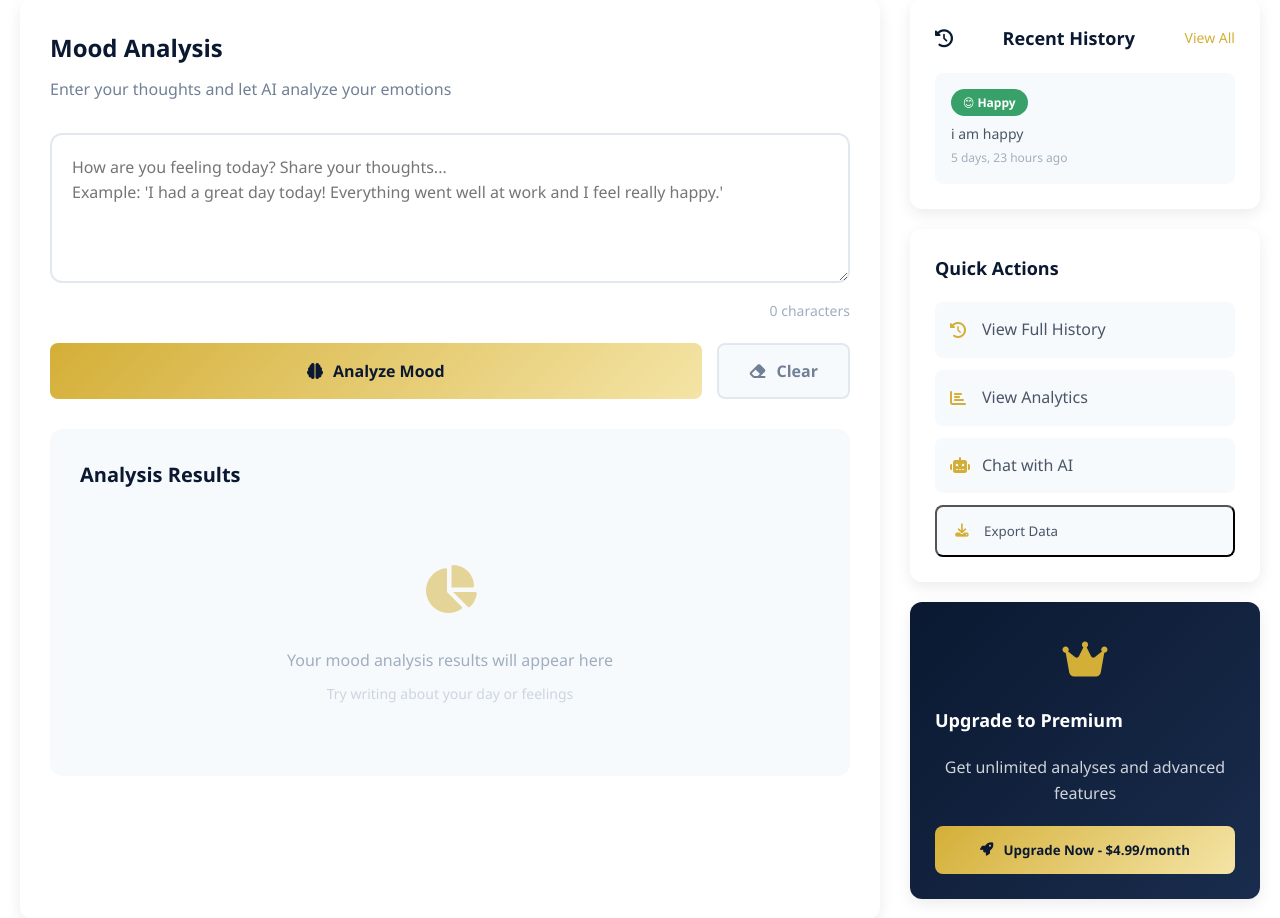
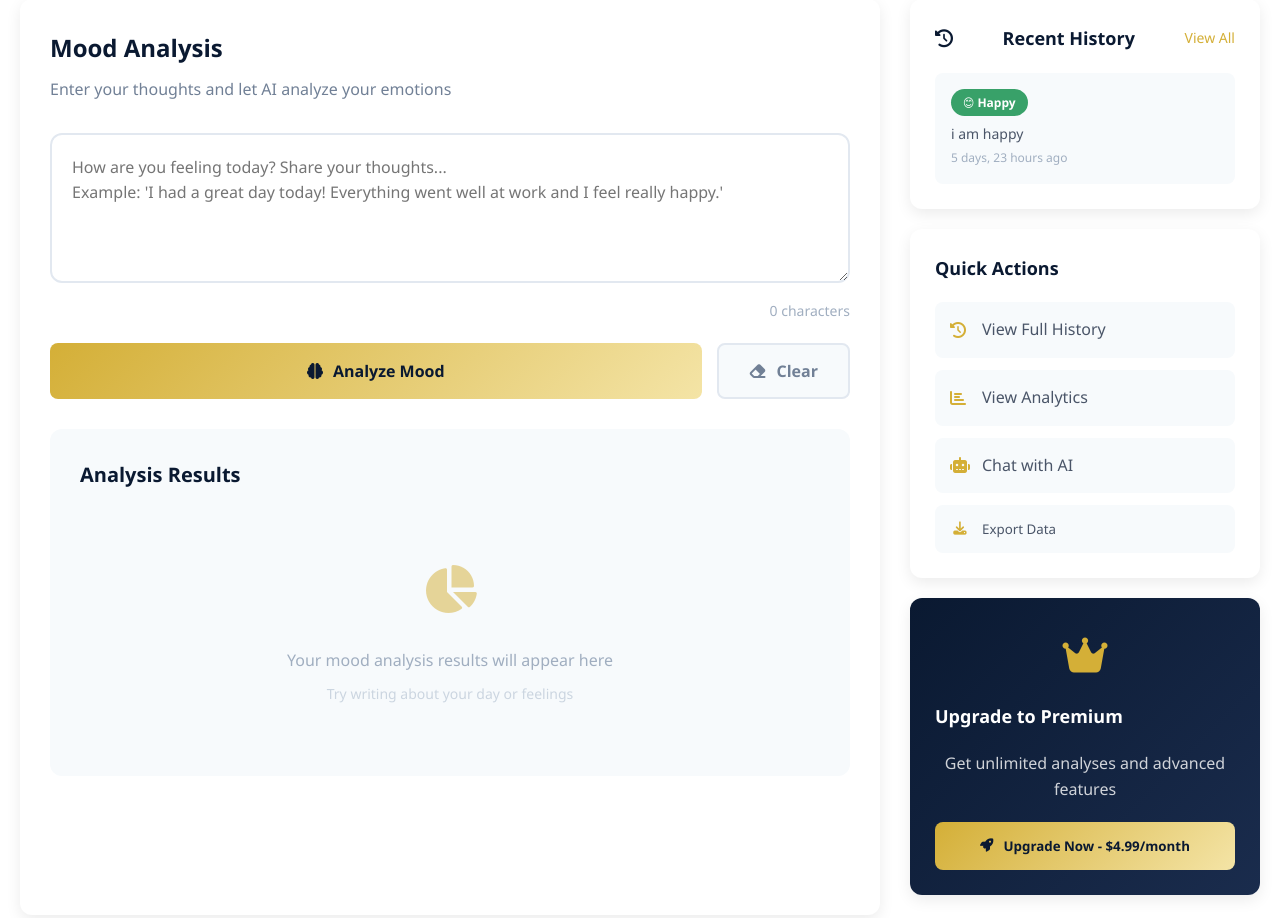
Before and after one commit to LosanPun/MindTrack, a Django app: page /dashboard/ in a window 1280 px wide. Shown: the part 370-1288 px from the top of the page. Run offline with Django 5.2, Linux system fonts and the light colour scheme; a user stored in the database is signed in; data comes from the database, SQL or seed files in the repository.

Commit message:
Remove export button border in dashboard quick actions

```diff
--- a/templates/dashboard/index.html
+++ b/templates/dashboard/index.html
@@ -793,6 +793,10 @@ Example: 'I had a great day today! Everything went well at work and I feel reall
         color: #d4af37;
     }
 
+    .export-btn {
+        border: none;
+    }
+
     .upgrade-section {
         background: linear-gradient(135deg, #0a1931, #1a2c4d);
         color: white;
```
